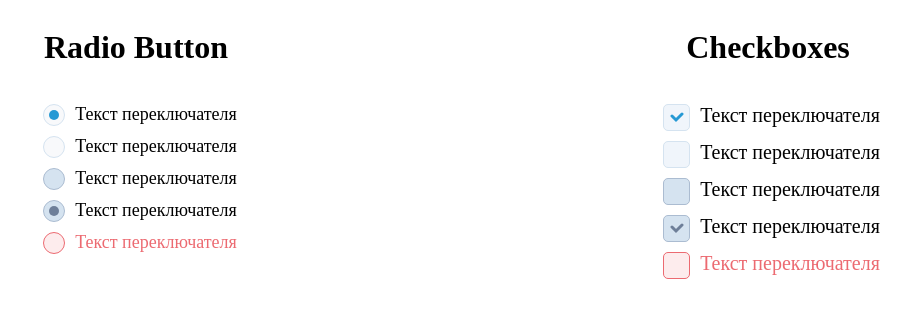
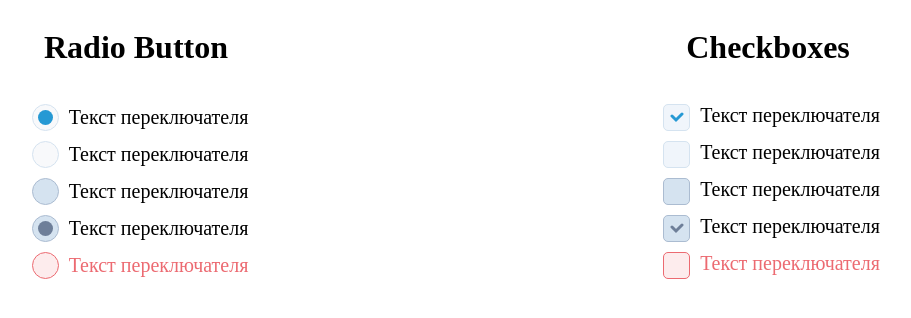
Before and after one commit to Torrex1/vue-buttons, a Vue app: page / in a window 1280 px wide. Shown: the top 318 px of the page, without its empty margins (188-1099 px from the left). Built offline with nearby package versions, Linux system fonts and the light colour scheme.

Commit message:
radio btn's size upd

```diff
--- a/src/components/RadioBtn.vue
+++ b/src/components/RadioBtn.vue
@@ -58,7 +58,7 @@ input[type="radio"] {
 
 label {
   cursor: pointer;
-  font-size: 18px;
+  font-size: 20px;
   display: flex;
   align-items: center;
   margin-left: 10px;
@@ -66,8 +66,8 @@ label {
 
 .customRadio {
   display: inline-block;
-  width: 20px;
-  height: 20px;
+  width: 25px;
+  height: 25px;
   border: 1px solid var(--border-color);
   background-color: #F8F9FB;
   border-radius: 50%;
@@ -77,8 +77,8 @@ label {
 input[type="radio"]:checked + .customRadio::before {
   content: "";
   display: inline-block;
-  width: 10px;
-  height: 10px;
+  width: 15px;
+  height: 15px;
   background-color: var(--radio-bg);
   border-radius: 50%;
   margin: 5px;
@@ -87,8 +87,8 @@ input[type="radio"]:checked + .customRadio::before {
 input[type="radio"]:not(:checked):hover + .customRadio::before, .customRadio:hover::before{
   content: "";
   display: inline-block;
-  width: 10px;
-  height: 10px;
+  width: 15px;
+  height: 15px;
   border-radius: 50%;
   margin: 5px;
   background-color: #D5E3F0;
```
